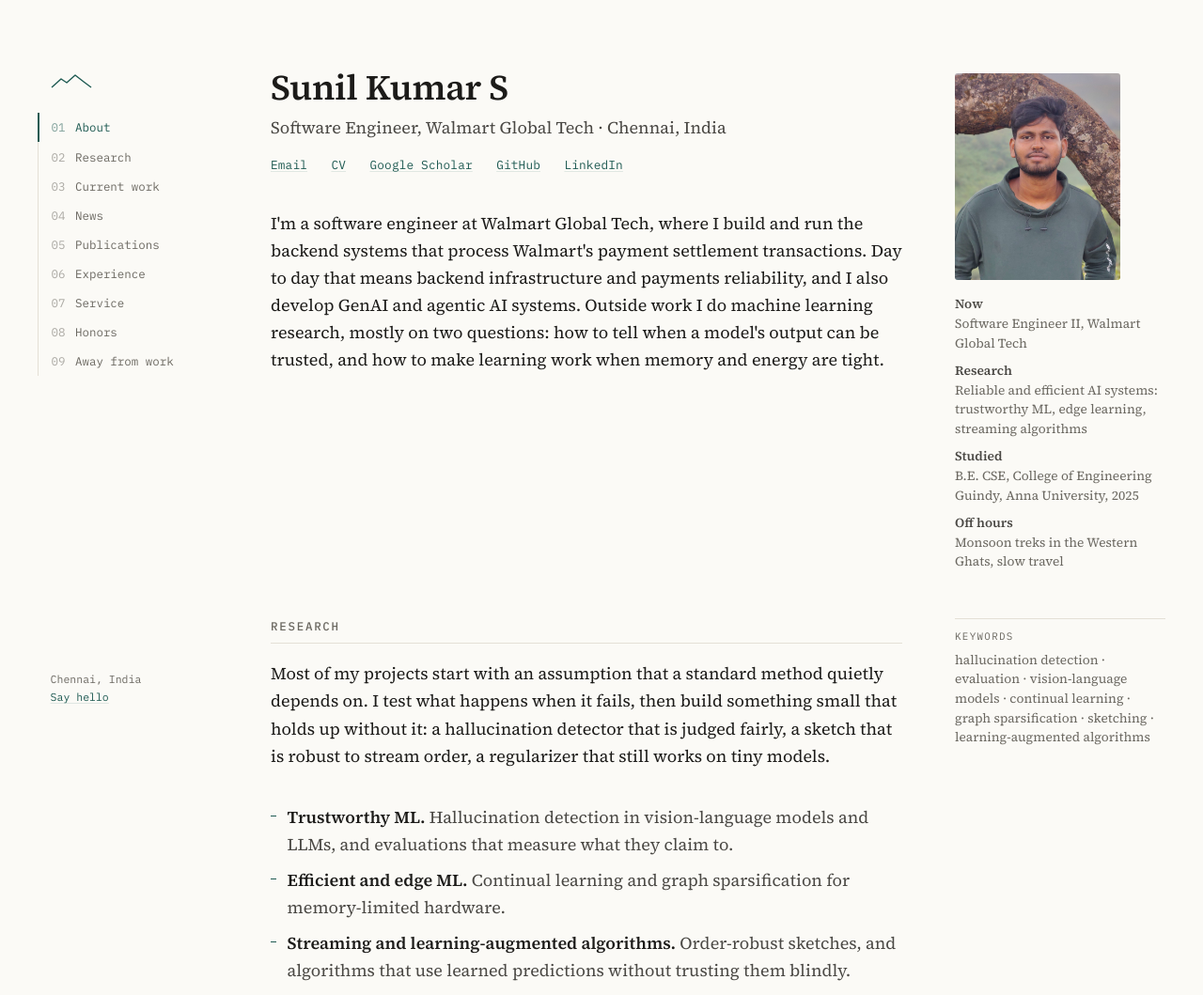
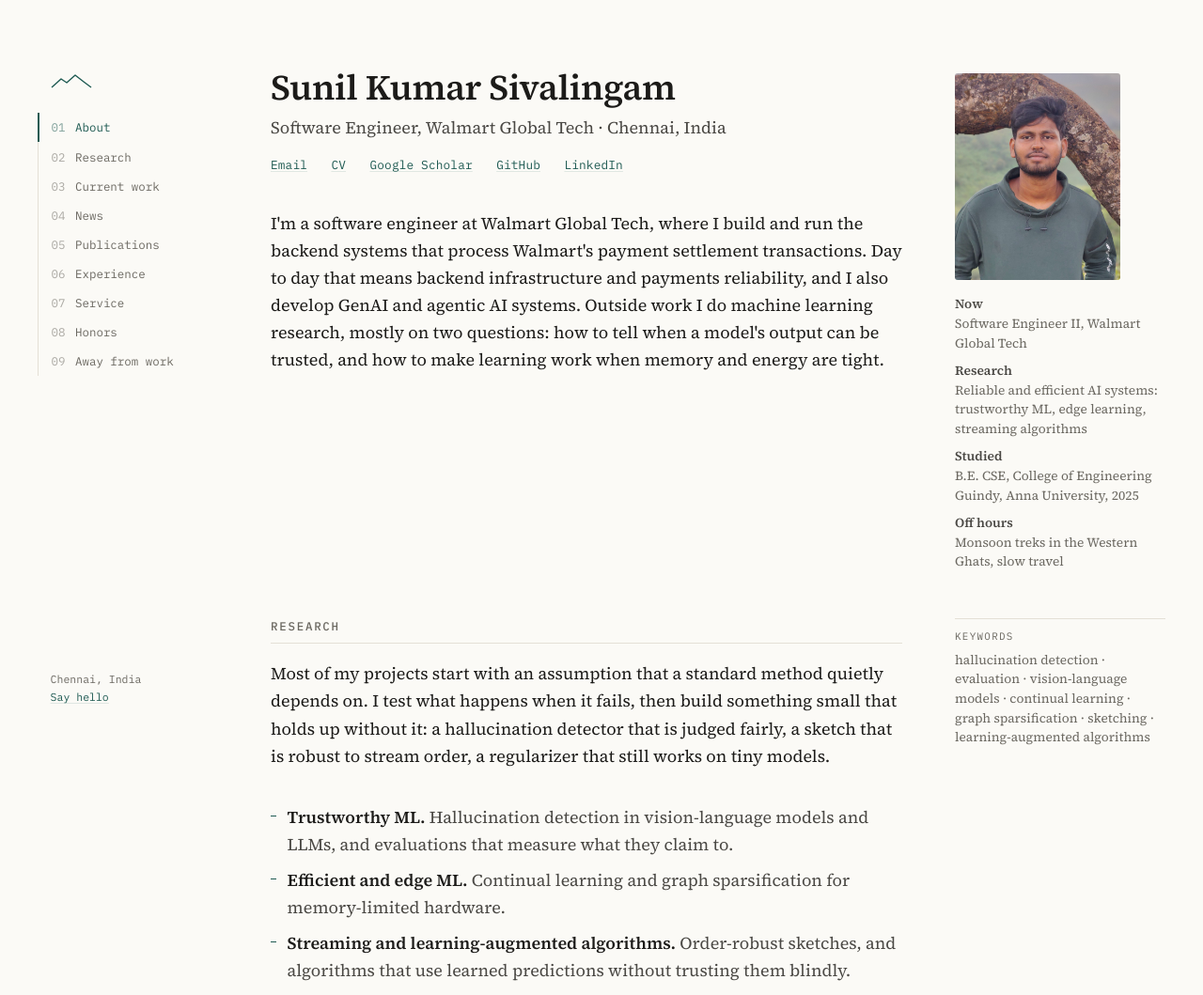
Before and after one commit to sunilsk17/sunilsk17.github.io, a plain HTML site: page index.html in a window 1280 px wide. Shown: the top 1059 px of the page at 94% size. Drawn offline with Linux system fonts and the light colour scheme.

Commit message:
Update site

```diff
--- a/index.html
+++ b/index.html
@@ -3,11 +3,11 @@
 <head>
   <meta charset="UTF-8">
   <meta name="viewport" content="width=device-width, initial-scale=1">
-  <title>Sunil Kumar S (Sunil Kumar Sivalingam)</title>
-  <meta name="description" content="Sunil Kumar S — research on reliable and efficient AI: hallucination detection, continual learning on small models, and streaming algorithms. Software Engineer at Walmart Global Tech, Chennai.">
+  <title>Sunil Kumar Sivalingam</title>
+  <meta name="description" content="Sunil Kumar Sivalingam (Sunil Kumar S) — research on reliable and efficient AI: hallucination detection, continual learning on small models, and streaming algorithms. Software Engineer at Walmart Global Tech, Chennai.">
   <meta name="author" content="Sunil Kumar Sivalingam">
   <meta property="og:type" content="profile">
-  <meta property="og:title" content="Sunil Kumar S">
+  <meta property="og:title" content="Sunil Kumar Sivalingam">
   <meta property="og:description" content="Research on reliable and efficient AI systems: hallucination detection, edge learning and streaming algorithms.">
   <meta property="og:url" content="https://sunilsk17.github.io/">
   <meta property="og:image" content="https://sunilsk17.github.io/photo.jpg">
@@ -43,7 +43,7 @@
 
   <section id="about" class="row intro" style="margin-top:0">
     <div>
-      <h1>Sunil Kumar S</h1>
+      <h1>Sunil Kumar Sivalingam</h1>
       <p class="affil">Software Engineer, Walmart Global Tech · Chennai, India</p>
       <p class="links">
         <a href="mailto:sunilkumarssk.2021@gmail.com">Email</a>
@@ -54,7 +54,7 @@
       </p>
     </div>
     <div class="aside">
-      <img class="portrait" src="photo.jpg" alt="Photo of Sunil Kumar S" onerror="this.remove()">
+      <img class="portrait" src="photo.jpg" alt="Photo of Sunil Kumar Sivalingam" onerror="this.remove()">
       <dl>
         <dt>Now</dt><dd>Software Engineer II, Walmart Global Tech</dd>
         <dt>Research</dt><dd>Reliable and efficient AI systems: trustworthy ML, edge learning, streaming algorithms</dd>
```
